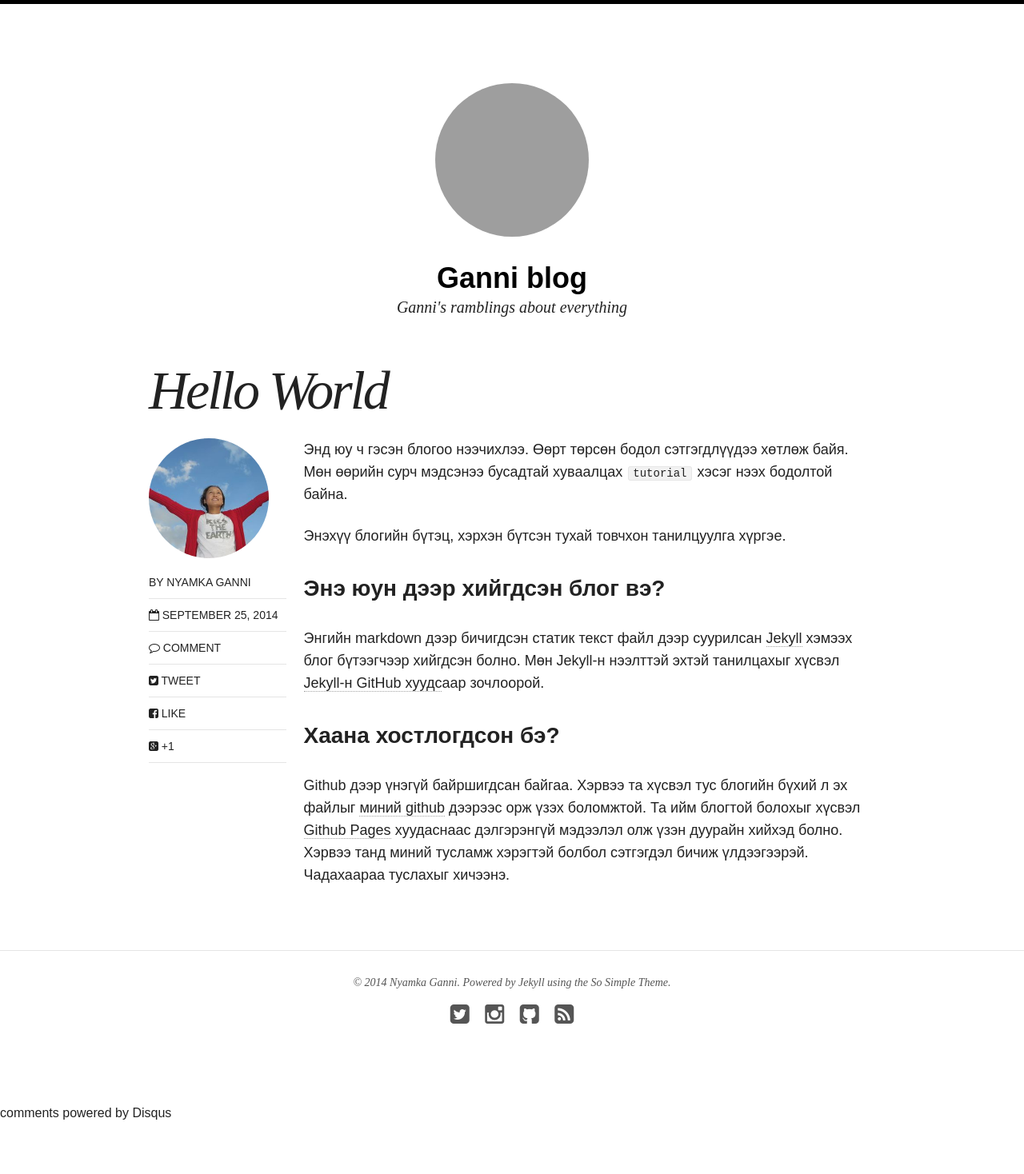
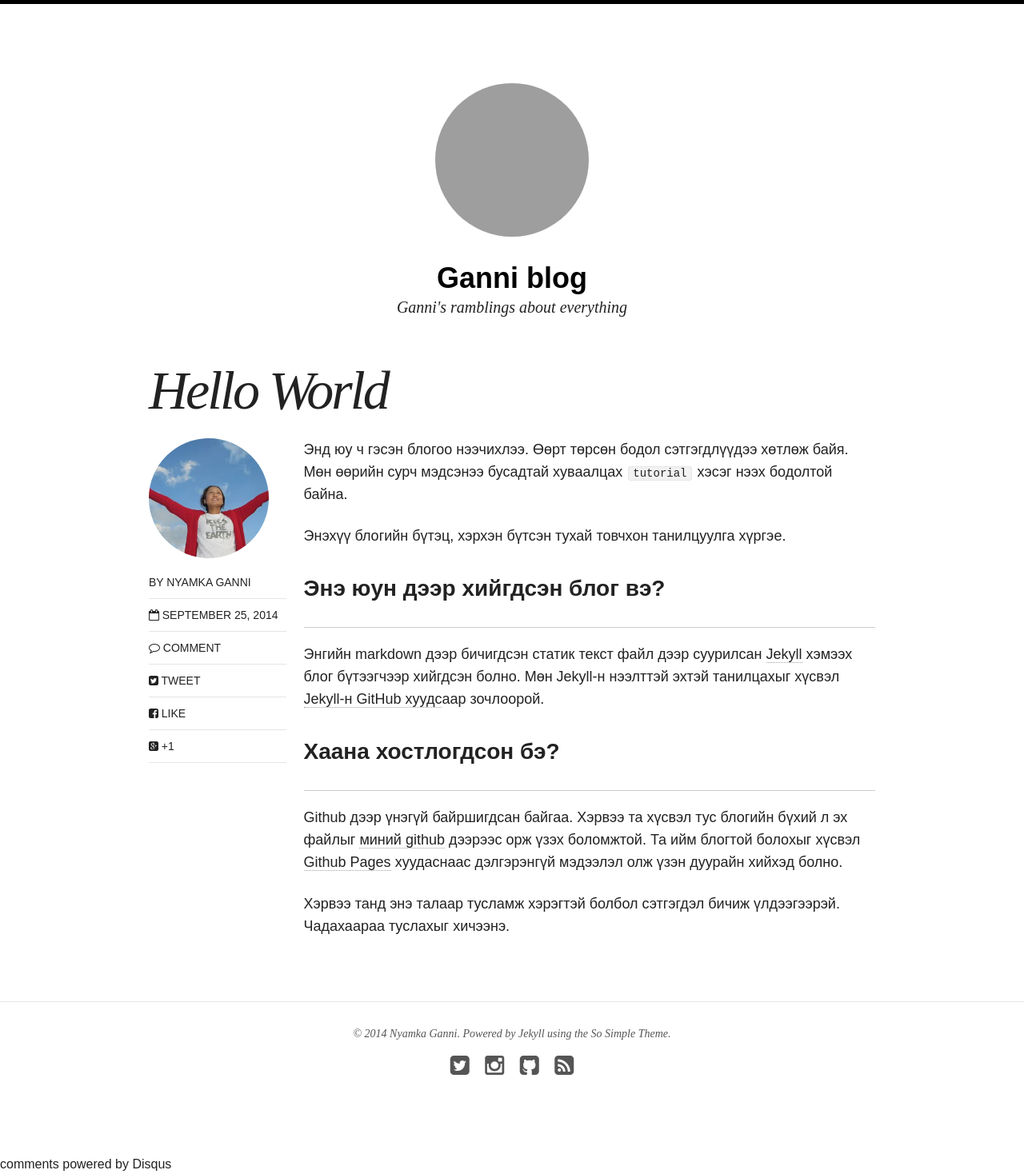
Before and after one commit to ganni/ganni.github.io, a Jekyll site: the page built from _posts/blog/2014-09-25-hello-world.md, in a window 1280 px wide. Shown: the whole page at 80% size. Built offline with Jekyll 4.4.1, drawn with Linux system fonts in a browser that asks for light colours; nearby versions of some CDN libraries; comment, search, counter and statistics services are not loaded; before the commit the page ends 1404 px from its top, so only the background shows below that.

Commit message:
hello world post

```diff
--- a/_posts/blog/2014-09-25-hello-world.md
+++ b/_posts/blog/2014-09-25-hello-world.md
@@ -12,17 +12,21 @@ comments: true
 share: true
 ---
 
+
 Энд юу ч гэсэн блогоо нээчихлээ. Өөрт төрсөн бодол сэтгэгдлүүдээ хөтлөж байя. Мөн өөрийн сурч мэдсэнээ бусадтай хуваалцах `tutorial` хэсэг нээх бодолтой байна.
+
 
 Энэхүү блогийн бүтэц, хэрхэн бүтсэн тухай товчхон танилцуулга хүргэе.
 
 ### Энэ юун дээр хийгдсэн блог вэ?
-
+------------
 Энгийн markdown дээр бичигдсэн статик текст файл дээр суурилсан [Jekyll][jekyll] хэмээх блог бүтээгчээр хийгдсэн болно. Мөн Jekyll-н нээлттэй эхтэй танилцахыг хүсвэл [Jekyll-н GitHub хуудс][jekyll-gh]аар зочлоорой.
 
 ### Хаана хостлогдсон бэ?
+------------
+Github дээр үнэгүй байршигдсан байгаа. Хэрвээ та хүсвэл тус блогийн бүхий л эх файлыг [миний github][ganni-gh] дээрээс орж үзэх боломжтой. Та ийм блогтой болохыг хүсвэл [Github Pages][gh-pages] хуудаснаас дэлгэрэнгүй мэдээлэл олж үзэн дуурайн хийхэд болно.
 
-Github дээр үнэгүй байршигдсан байгаа. Хэрвээ та хүсвэл тус блогийн бүхий л эх файлыг [миний github][ganni-gh] дээрээс орж үзэх боломжтой. Та ийм блогтой болохыг хүсвэл [Github Pages][gh-pages] хуудаснаас дэлгэрэнгүй мэдээлэл олж үзэн дуурайн хийхэд болно. Хэрвээ танд миний тусламж хэрэгтэй болбол сэтгэгдэл бичиж үлдээгээрэй. Чадахаараа туслахыг хичээнэ.
+Хэрвээ танд энэ талаар тусламж хэрэгтэй болбол сэтгэгдэл бичиж үлдээгээрэй. Чадахаараа туслахыг хичээнэ.
 
 [jekyll-gh]: https://github.com/jekyll/jekyll
 [jekyll]:    http://jekyllrb.com
```
